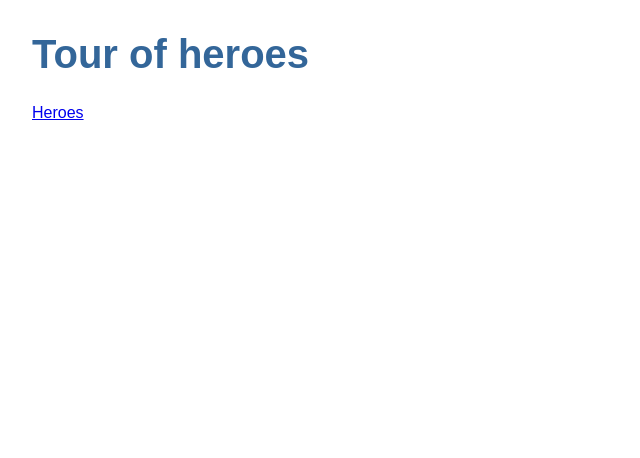
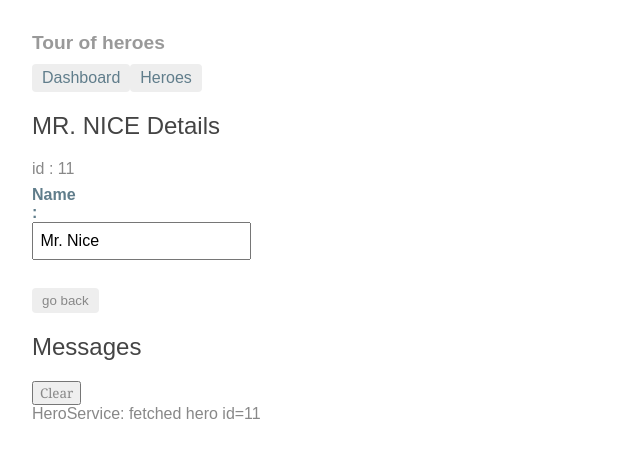
Before and after one commit to vaarigupta/LearnITGirl_CodeChat, an Angular app in the folder learn_angular/angular-tour-of-heroes/: page /detail/11 in a window 1280 px wide. Before the commit this address led to /. Shown: the top 458 px of the page, without its empty margins (0-640 px from the left). Built offline with nearby package versions, Linux system fonts and the light colour scheme.

Commit message:
router component done

```diff
--- a/learn_angular/angular-tour-of-heroes/src/app/app.component.css
+++ b/learn_angular/angular-tour-of-heroes/src/app/app.component.css
@@ -0,0 +1,29 @@
+/* AppComponent's private CSS styles */
+h1 {
+    font-size: 1.2em;
+    color: #999;
+    margin-bottom: 0;
+  }
+  h2 {
+    font-size: 2em;
+    margin-top: 0;
+    padding-top: 0;
+  }
+  nav a {
+    padding: 5px 10px;
+    text-decoration: none;
+    margin-top: 10px;
+    display: inline-block;
+    background-color: #eee;
+    border-radius: 4px;
+  }
+  nav a:visited, a:link {
+    color: #607d8b;
+  }
+  nav a:hover {
+    color: #039be5;
+    background-color: #cfd8dc;
+  }
+  nav a.active {
+    color: #039be5;
+  }
--- a/learn_angular/angular-tour-of-heroes/src/app/app.component.html
+++ b/learn_angular/angular-tour-of-heroes/src/app/app.component.html
@@ -1,5 +1,6 @@
 <h1>{{title}}</h1>
 <nav>
+    <a routerLink="/dashboard">Dashboard</a>
     <a routerLink="/heroes">Heroes</a>
 </nav>
 <router-outlet></router-outlet>
--- a/learn_angular/angular-tour-of-heroes/src/app/dashboard/dashboard.component.html
+++ b/learn_angular/angular-tour-of-heroes/src/app/dashboard/dashboard.component.html
@@ -1,8 +1,8 @@
 <h3>Top Heroes</h3>
 <div class="grid grid-pad">
-<a *ngFor="let hero of heroes" class="col-1-4">
-<div class="module hero">
-<h4>{{hero.name}}</h4>
+  <a *ngFor="let hero of heroes" class="col-1-4" routerLink="/detail{{hero.id}}">
+    <div class="module hero">
+      <h4>{{hero.name}}</h4>
+    </div>
+  </a>
 </div>
-</a>
-</div>
--- a/learn_angular/angular-tour-of-heroes/src/app/hero-detail/hero-detail.component.css
+++ b/learn_angular/angular-tour-of-heroes/src/app/hero-detail/hero-detail.component.css
@@ -0,0 +1,31 @@
+/* HeroDetailComponent's private CSS styles */
+label {
+    display: inline-block;
+    width: 3em;
+    margin: .5em 0;
+    color: #607D8B;
+    font-weight: bold;
+  }
+  input {
+    height: 2em;
+    font-size: 1em;
+    padding-left: .4em;
+  }
+  button {
+    margin-top: 20px;
+    font-family: Arial;
+    background-color: #eee;
+    border: none;
+    padding: 5px 10px;
+    border-radius: 4px;
+    cursor: pointer;
+    cursor: hand;
+  }
+  button:hover {
+    background-color: #cfd8dc;
+  }
+  button:disabled {
+    background-color: #eee;
+    color: #ccc;
+    cursor: auto;
+  }
--- a/learn_angular/angular-tour-of-heroes/src/app/hero-detail/hero-detail.component.html
+++ b/learn_angular/angular-tour-of-heroes/src/app/hero-detail/hero-detail.component.html
@@ -8,3 +8,4 @@
       </label>
     </div>
    </div>
+   <button (click)="goBack()">go back</button>
--- a/learn_angular/angular-tour-of-heroes/src/app/hero-detail/hero-detail.component.ts
+++ b/learn_angular/angular-tour-of-heroes/src/app/hero-detail/hero-detail.component.ts
@@ -1,5 +1,9 @@
 import { Component, OnInit , Input } from '@angular/core';
 import { Hero } from '../hero';
+import { ActivatedRoute } from '@angular/router';
+import { Location } from '@angular/common';
+import { HeroService }  from '../hero.service';
+
 @Component({
   selector: 'app-hero-detail',
   templateUrl: './hero-detail.component.html',
@@ -8,10 +12,22 @@ import { Hero } from '../hero';
 
 
 export class HeroDetailComponent implements OnInit {
-  @Input() hero: Hero;
-  constructor() { }
+   hero: Hero;
+  constructor(
+    private route: ActivatedRoute,
+    private heroService: HeroService,
+    private location: Location
+  ) {}
 
-  ngOnInit() {
+  ngOnInit(): void{
+    this.getHero();
   }
-
+  getHero(): void{
+    const id = +this.route.snapshot.paramMap.get('id');
+    this.heroService.getHero(id)
+    .subscribe(hero => this.hero = hero);
+  }
+goBack() : void{
+  this.location.back();
 }
+}
--- a/learn_angular/angular-tour-of-heroes/src/app/hero.service.ts
+++ b/learn_angular/angular-tour-of-heroes/src/app/hero.service.ts
@@ -13,5 +13,11 @@ export class HeroService {
    this.messageService.add('HeroService: fetched heroes');
    return of(HEROES) ;
  }
+
+ getHero(id: number): Observable<Hero>{
+   //TOD : send the message _after_ fetching the hero
+   this.messageService.add(`HeroService: fetched hero id=${id}`);
+   return of(HEROES.find(hero => hero.id === id));
+ }
   constructor(private messageService: MessageService) { }
 }
--- a/learn_angular/angular-tour-of-heroes/src/app/heroes/heroes.component.css
+++ b/learn_angular/angular-tour-of-heroes/src/app/heroes/heroes.component.css
@@ -1,8 +1,4 @@
 /* HeroesComponent's private CSS styles */
-.selected {
-    background-color: #CFD8DC !important;
-    color: white;
-  }
 .heroes {
   margin: 0 0 2em 0;
   list-style-type: none;
@@ -10,28 +6,33 @@
   width: 15em;
 }
 .heroes li {
+  position: relative;
   cursor: pointer;
-    position: relative;
-    left: 0;
   background-color: #EEE;
   margin: .5em;
   padding: .3em 0;
   height: 1.6em;
   border-radius: 4px;
 }
-  .heroes li.selected:hover {
-    background-color: #BBD8DC !important;
-    color: white;
-  }
+
 .heroes li:hover {
   color: #607D8B;
   background-color: #DDD;
   left: .1em;
 }
-  .heroes .text {
+
+.heroes a {
+  color: #888;
+  text-decoration: none;
   position: relative;
-    top: -3px;
+  display: block;
+  width: 250px;
 }
+
+.heroes a:hover {
+  color:#607D8B;
+}
+
 .heroes .badge {
   display: inline-block;
   font-size: small;
@@ -43,6 +44,8 @@
   left: -1px;
   top: -4px;
   height: 1.8em;
+  min-width: 16px;
+  text-align: right;
   margin-right: .8em;
   border-radius: 4px 0 0 4px;
 }
--- a/learn_angular/angular-tour-of-heroes/src/app/heroes/heroes.component.html
+++ b/learn_angular/angular-tour-of-heroes/src/app/heroes/heroes.component.html
@@ -1,11 +1,11 @@
 <div>
   <h2>My Heroes</h2>
   <ul>
-    <li *ngFor="let hero of heroes"
-    [class.selected]="hero === selectedHero"
-    (click)="onSelect(hero)">
-      <span class="badge">{{hero.id}}</span> {{hero.name}}
+    <li *ngFor="let hero of heroes">
+      <a routerLink="/detail/{{hero.id}}">
+          <span class="badge">{{hero.id}} </span> {{hero.name}}
+      </a>
     </li>
   </ul>
-  <app-hero-detail [hero]="selectedHero"></app-hero-detail>
+
 </div>
--- a/learn_angular/angular-tour-of-heroes/src/app/heroes/heroes.component.ts
+++ b/learn_angular/angular-tour-of-heroes/src/app/heroes/heroes.component.ts
@@ -10,16 +10,12 @@ import { HeroService } from '../hero.service';
 export class HeroesComponent implements OnInit {
 
   heroes : Hero[];
-  selectedHero : Hero;
 
   constructor(private heroService: HeroService) {
 
   }
   ngOnInit() {
     this.getHeroes();
-  }
-  onSelect(hero : Hero):void{
-    this.selectedHero = hero;
   }
   //waits for the Observable to emit the array of heroes— which could happen now or several minutes from now. Then subscribe passes the emitted array to the callback, which sets the component's heroes property.
   getHeroes(): void {
```
Also changed, not shown: learn_angular/angular-tour-of-heroes/src/app/app-routing.module.ts (+6 -1 lines). Lines whose indentation alone changed are shown as unchanged.
